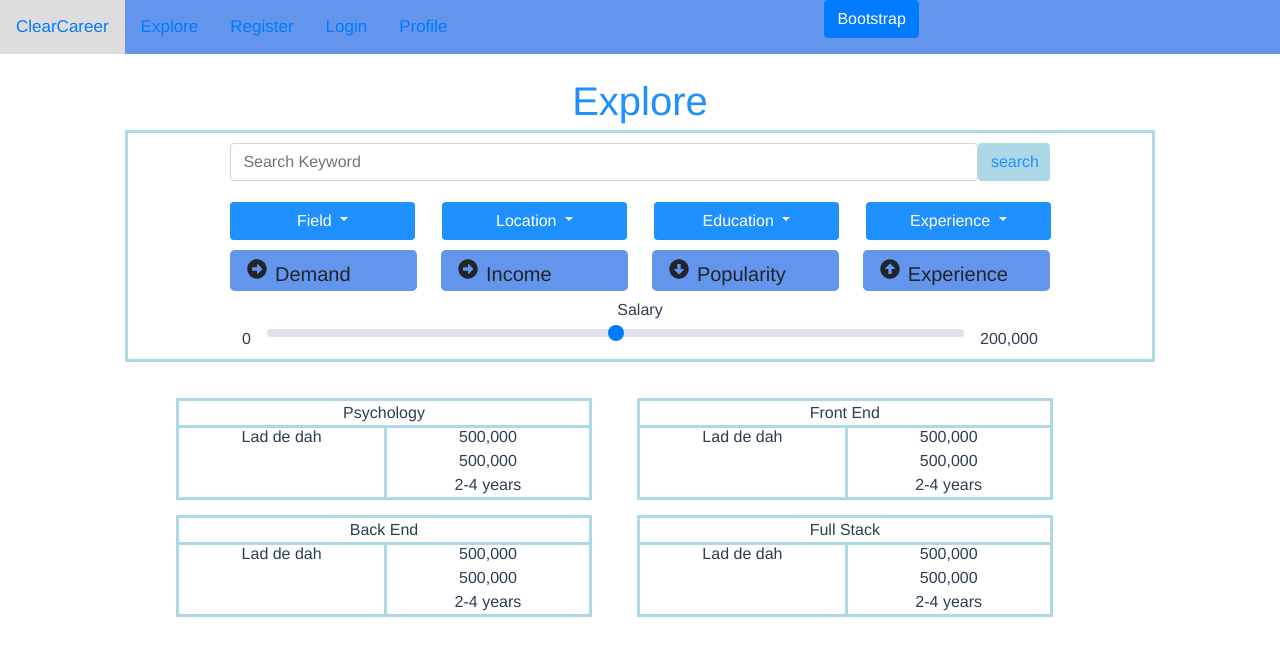
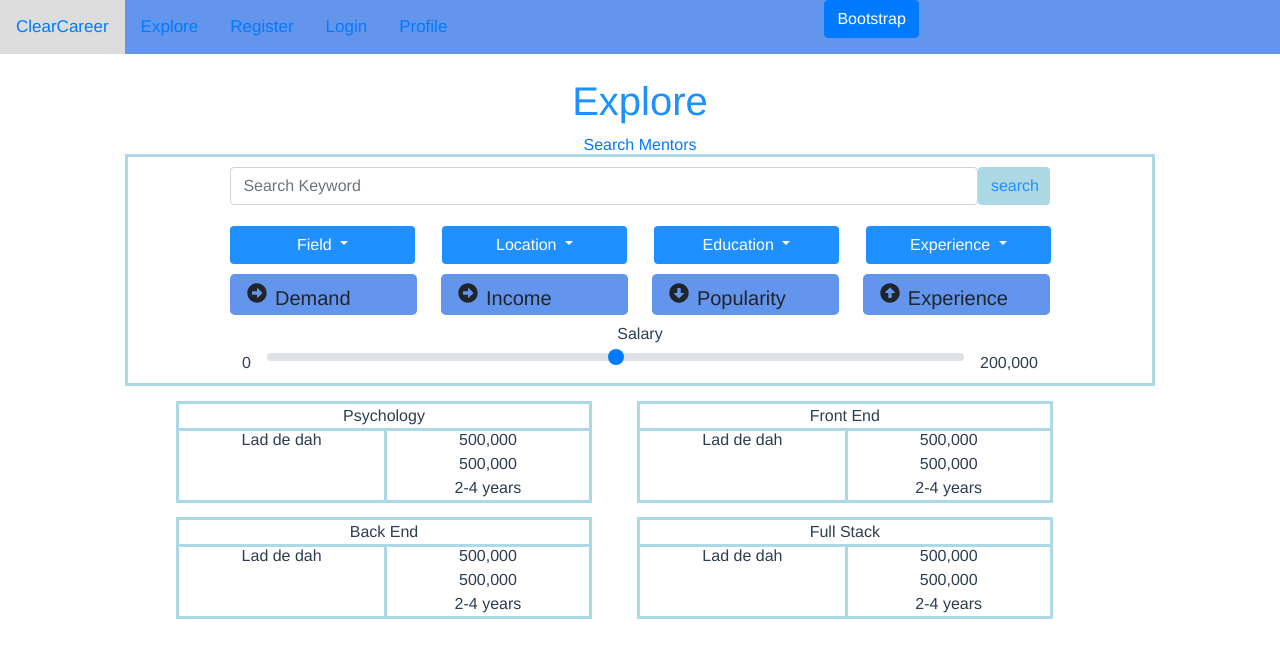
Before and after one commit to jerrylanning/clear-career, a Vue app: page /explore in a window 1280 px wide. Shown: the top 658 px of the page. Built offline with nearby package versions, Linux system fonts and the light colour scheme.

Commit message:
Search mentors

```diff
--- a/src/components/pages/Explore.vue
+++ b/src/components/pages/Explore.vue
@@ -1,6 +1,9 @@
 <template>
     <div class="explore">
-        <h1>Explore</h1>
+        <div class="heading-block">
+            <h1 class="explore-heading">Explore</h1>
+            <div class="search-mentors"><router-link to="/login">Search Mentors</router-link></div>
+        </div>
         <div class="search-explore-box outlineBox">
             <div class="form-inline">
                 <input class="form-control search-explore-bar" placeholder="Search Keyword"/>
@@ -119,10 +122,19 @@
     .explore {
         text-align: center;
     }
+    .heading-block {
+        display: inline-grid;
+        width: 100%;
+        text-align: center;
+    }
+    .explore-heading {
+    }
+    .search-mentors {
+        right: 0;
+    }
     .search-explore-box {
         width: 80%;
         margin-left: 10%;
-        position: absolute;
     }
 
     .search-explore-bar {
@@ -202,7 +214,6 @@
         margin-left: 2%;
     }
     .explore-career-container {
-        margin-top: 20%;
         width: 80%;
         margin-left: 10%;
         margin-bottom: 5%;
```
